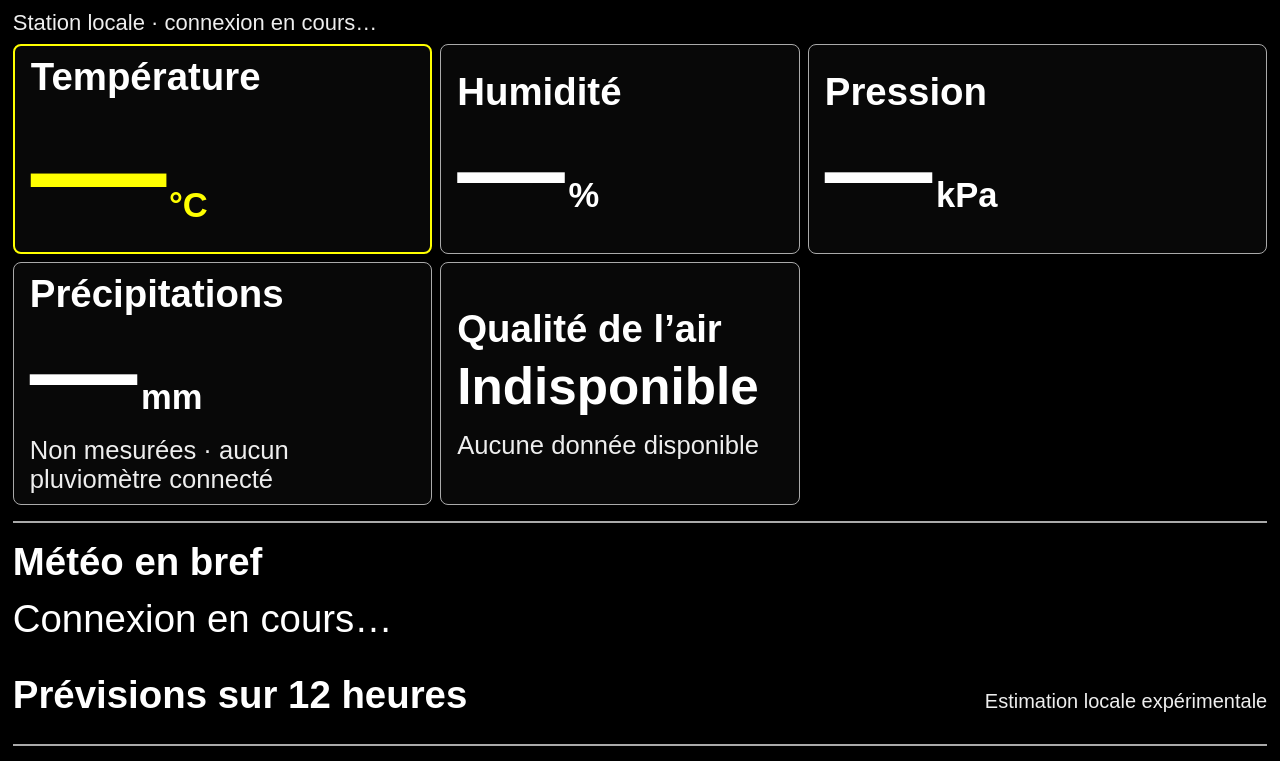
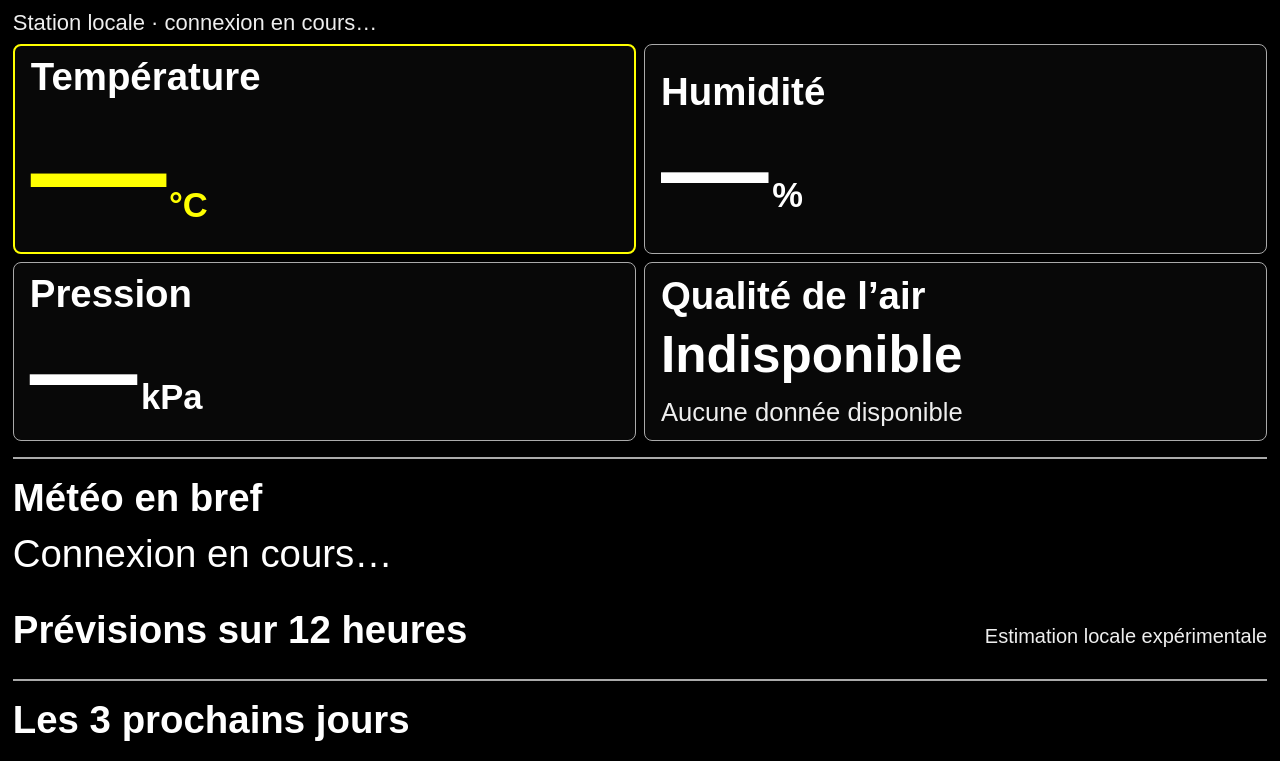
Before and after one commit to Alibaba1555/CART-484-weather-info-interface-prototype, a plain HTML site: page index.html in a window 1280 px wide. Shown: the top 761 px of the page. Drawn offline with Linux system fonts and the light colour scheme; no server answers.

Commit message:
Remove rainfall measurement from UI and documentation; update layout for improved display of weather data.

```diff
--- a/index.html
+++ b/index.html
@@ -6,7 +6,6 @@
 <article class="temperature"><h1>Température</h1><p class="number"><span id="temperature">—</span><small>°C</small></p></article>
 <article><h2>Humidité</h2><p class="number"><span id="humidity">—</span><small>%</small></p></article>
 <article><h2>Pression</h2><p class="number"><span id="pressure">—</span><small aria-label="kilopascals">kPa</small></p></article>
-<article><h2 id="rain-title">Précipitations</h2><p class="number"><span id="rainfall">—</span><small>mm</small></p><p class="sub" id="rain-note">Non mesurées · aucun pluviomètre connecté</p></article>
 <article><h2>Qualité de l’air</h2><p class="air-quality" id="air-quality">Indisponible</p><p class="sub" id="gas-note">Aucune donnée disponible</p></article>
 </section>
 <section class="general" aria-labelledby="general-title"><h2 id="general-title">Météo en bref</h2><p id="general-summary">Connexion en cours…</p></section>
--- a/static/css/style.css
+++ b/static/css/style.css
@@ -22,3 +22,7 @@ h1,h2{font-size:clamp(30px,3vw,52px);line-height:1.1}.number{font-size:clamp(66p
 @media(max-width:850px){.daily-forecast{grid-template-columns:1fr}}
 
 .air-quality{font-size:clamp(32px,4vw,68px);font-weight:700;line-height:1.15;overflow-wrap:anywhere;margin:8px 0}
+
+/* Four measured quantities: two columns, one on small screens. */
+.dashboard{grid-template-columns:repeat(2,minmax(0,1fr))}
+@media(max-width:600px){.dashboard{grid-template-columns:1fr}}
```
Also changed, not shown: templates/index.html (+0 -1 lines), 1 other file.
